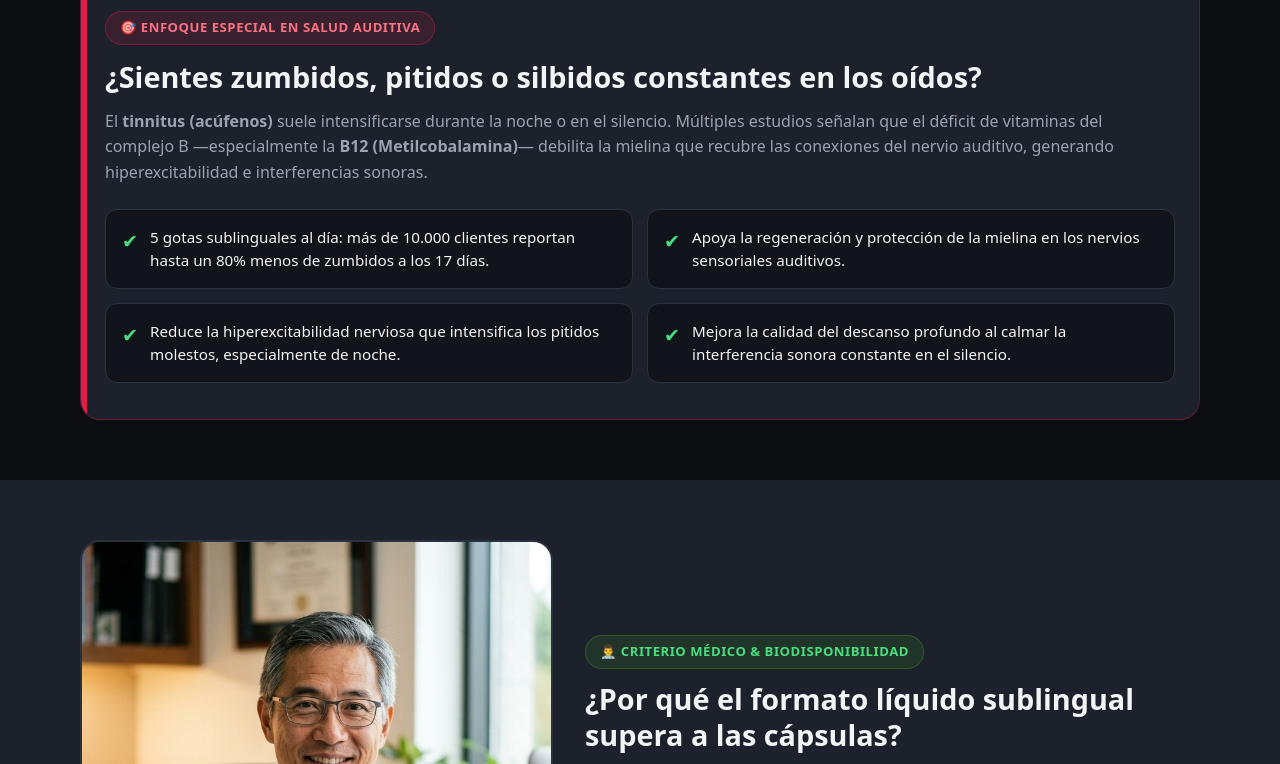
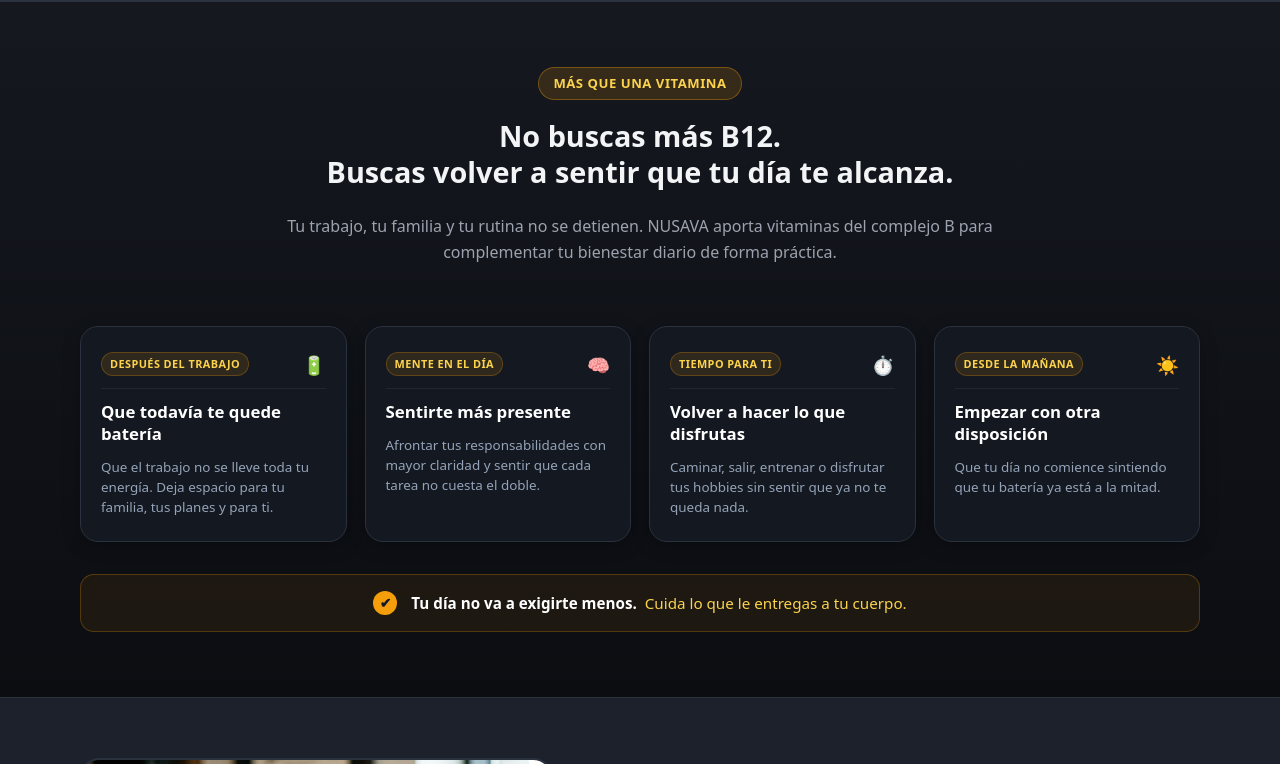
Before and after one commit to cj4452-stack/nusava-store, an Astro site: page / in a window 1280 px wide. Shown: the part 1327-2091 px from the top of the page. Built offline with nearby package versions, Linux system fonts and the light colour scheme; Astro itself is replaced by a stand-in of ours.

Commit message:
feat: enfoque 100% fiel a la captura de la competencia (Mas que una vitamina: energia, bateria y presencia)

```diff
--- a/src/pages/index.astro
+++ b/src/pages/index.astro
@@ -477,29 +477,134 @@ const defaultPack = product.packs[1]; // Combo 2x1
       color: #E2E8F0;
     }
 
-    /* Sección Zumbidos / Tinnitus */
-    .section-tinnitus {
-      background: var(--bg-main);
-      padding: 60px 0;
+    /* Sección Cuadrantes de Energía (Competidor Exacto) */
+    .section-energia-dia {
+      background: linear-gradient(180deg, var(--bg-card), var(--bg-main));
+      border-top: 1px solid var(--border-card);
+      border-bottom: 1px solid var(--border-card);
+      padding: 65px 0;
     }
 
-    .tinnitus-card {
-      background: var(--bg-card-alt);
-      border: 1px solid rgba(225, 29, 72, 0.3);
-      border-radius: 20px;
-      padding: 36px 24px;
-      position: relative;
-      overflow: hidden;
+    .energia-header {
+      text-align: center;
+      max-width: 800px;
+      margin: 0 auto;
+      display: flex;
+      flex-direction: column;
+      align-items: center;
+      gap: 10px;
     }
 
-    .tinnitus-card::before {
-      content: '';
-      position: absolute;
-      top: 0;
-      left: 0;
-      width: 6px;
-      height: 100%;
-      background: var(--b12-red);
+    .cuadrantes-grid {
+      display: grid;
+      grid-template-columns: 1fr;
+      gap: 18px;
+      margin-top: 36px;
+    }
+
+    @media (min-width: 768px) {
+      .cuadrantes-grid {
+        grid-template-columns: repeat(4, 1fr);
+      }
+    }
+
+    .cuadrante-card {
+      background: #141820;
+      border: 1px solid var(--border-card);
+      border-radius: 18px;
+      padding: 24px 20px;
+      display: flex;
+      flex-direction: column;
+      gap: 12px;
+      transition: all 0.25s ease;
+      box-shadow: 0 4px 18px rgba(0, 0, 0, 0.25);
+    }
+
+    .cuadrante-card:hover {
+      border-color: rgba(245, 158, 11, 0.45);
+      transform: translateY(-4px);
+      box-shadow: 0 10px 30px rgba(0, 0, 0, 0.4);
+    }
+
+    .cuadrante-top {
+      display: flex;
+      align-items: center;
+      justify-content: space-between;
+      gap: 8px;
+      padding-bottom: 10px;
+      border-bottom: 1px solid rgba(255, 255, 255, 0.06);
+    }
+
+    .cuadrante-pill {
+      font-size: 0.68rem;
+      font-weight: 800;
+      padding: 3px 8px;
+      border-radius: 999px;
+      background: rgba(245, 158, 11, 0.12);
+      color: #FCD34D;
+      border: 1px solid rgba(245, 158, 11, 0.25);
+      letter-spacing: 0.04em;
+    }
+
+    .cuadrante-icon {
+      font-size: 1.15rem;
+    }
+
+    .cuadrante-title {
+      font-size: 1.05rem;
+      font-weight: 800;
+      color: #FFFFFF;
+      line-height: 1.3;
+    }
+
+    .cuadrante-desc {
+      font-size: 0.84rem;
+      color: #94A3B8;
+      line-height: 1.5;
+    }
+
+    .cuadrante-callout-bar {
+      background: rgba(245, 158, 11, 0.07);
+      border: 1px solid rgba(245, 158, 11, 0.25);
+      border-radius: 14px;
+      padding: 16px 24px;
+      display: flex;
+      align-items: center;
+      justify-content: center;
+      gap: 14px;
+      margin-top: 32px;
+      text-align: center;
+    }
+
+    .callout-check {
+      background: #F59E0B;
+      color: #0F172A;
+      width: 24px;
+      height: 24px;
+      border-radius: 50%;
+      display: flex;
+      align-items: center;
+      justify-content: center;
+      font-weight: 900;
+      font-size: 0.85rem;
+      flex-shrink: 0;
+    }
+
+    .callout-text {
+      display: flex;
+      gap: 8px;
+      flex-wrap: wrap;
+      align-items: center;
+      justify-content: center;
+      font-size: 0.95rem;
+    }
+
+    .callout-text strong {
+      color: #FFFFFF;
+    }
+
+    .callout-text span {
+      color: #FCD34D;
     }
 
     .section-title {
@@ -960,19 +1065,19 @@ const defaultPack = product.packs[1]; // Combo 2x1
           <h1 class="product-title">{product.name}</h1>
           <p class="product-tagline">{product.tagline}</p>
 
-          <!-- Caja de Enfoque Principal (Competidor Hook: Tinnitus + 80% menos en 17 días) -->
+          <!-- Caja de Enfoque Principal (Competidor Hook: Más que una Vitamina) -->
           <div class="competitor-focus-box">
             <div class="focus-box-header">
-              <span class="focus-badge">🎯 ENFOQUE PRINCIPAL</span>
-              <strong>Personas con Tinnitus o Zumbidos en los Oídos</strong>
+              <span class="focus-badge">MÁS QUE UNA VITAMINA</span>
+              <strong>No buscas más B12. Buscas volver a sentir que tu día te alcanza.</strong>
             </div>
             <p class="focus-stat-text">
-              👉 <strong>5 gotas al día de forma sublingual:</strong> Más de 10.000 clientes reportan hasta un <strong>80% menos de zumbidos</strong> a los 17 días tomando el complejo vitamínico B12.
+              Tu trabajo, tu familia y tu rutina no se detienen. NUSAVA aporta vitaminas del complejo B para complementar tu bienestar diario de forma práctica.
             </p>
             <div class="focus-bullets">
-              <div>✔ <strong>Apoyo al Sistema Nervioso:</strong> La B12 protege la mielina del nervio auditivo.</div>
-              <div>✔ <strong>Mejor Descanso Nocturno:</strong> Ayuda a calmar los pitidos en el silencio.</div>
-              <div>✔ <strong>Gotero Sublingual Sabor Frambuesa:</strong> Absorción en segundos sin pastillas.</div>
+              <div>🔋 <strong>Que todavía te quede batería:</strong> Que el trabajo no se lleve toda tu energía. Deja espacio para ti y tu familia.</div>
+              <div>🧠 <strong>Sentirte más presente:</strong> Afrontar responsabilidades con mayor claridad mental y enfoque sostenido.</div>
+              <div>☀️ <strong>Empezar con otra disposición:</strong> Que tu día no arranque sintiendo que tu batería ya está a la mitad.</div>
             </div>
           </div>
 
@@ -1060,24 +1165,73 @@ const defaultPack = product.packs[1]; // Combo 2x1
     </div>
   </div>
 
-  <!-- Sección Zumbidos / Tinnitus -->
-  <section class="section-tinnitus">
+  <!-- Sección Cuadrantes: Más que una Vitamina (Screenshot Competidor) -->
+  <section class="section-energia-dia">
     <div class="container">
-      <div class="tinnitus-card">
-        <span class="badge-pill badge-red" style="margin-bottom: 14px;">🎯 Enfoque Especial en Salud Auditiva</span>
-        <h2 class="section-title">¿Sientes zumbidos, pitidos o silbidos constantes en los oídos?</h2>
+      <div class="energia-header">
+        <span class="badge-pill badge-gold" style="margin-bottom: 8px;">MÁS QUE UNA VITAMINA</span>
+        <h2 class="section-title">No buscas más B12.<br />Buscas volver a sentir que tu día te alcanza.</h2>
         <p class="section-desc">
-          El <strong>tinnitus (acúfenos)</strong> suele intensificarse durante la noche o en el silencio.
-          Múltiples estudios señalan que el déficit de vitaminas del complejo B —especialmente la <strong>B12 (Metilcobalamina)</strong>— debilita la mielina que recubre las conexiones del nervio auditivo, generando hiperexcitabilidad e interferencias sonoras.
+          Tu trabajo, tu familia y tu rutina no se detienen. NUSAVA aporta vitaminas del complejo B para complementar tu bienestar diario de forma práctica.
         </p>
+      </div>
 
-        <div class="claims-list">
-          {product.tinnitusClaims.map((claim) => (
-            <div class="claim-item">
-              <span class="claim-icon">✔</span>
-              <span>{claim}</span>
-            </div>
-          ))}
+      <div class="cuadrantes-grid">
+        <!-- Cuadrante 1: Después del trabajo -->
+        <div class="cuadrante-card">
+          <div class="cuadrante-top">
+            <span class="cuadrante-pill">DESPUÉS DEL TRABAJO</span>
+            <span class="cuadrante-icon">🔋</span>
+          </div>
+          <h3 class="cuadrante-title">Que todavía te quede batería</h3>
+          <p class="cuadrante-desc">
+            Que el trabajo no se lleve toda tu energía. Deja espacio para tu familia, tus planes y para ti.
+          </p>
+        </div>
+
+        <!-- Cuadrante 2: Mente en el día -->
+        <div class="cuadrante-card">
+          <div class="cuadrante-top">
+            <span class="cuadrante-pill">MENTE EN EL DÍA</span>
+            <span class="cuadrante-icon">🧠</span>
+          </div>
+          <h3 class="cuadrante-title">Sentirte más presente</h3>
+          <p class="cuadrante-desc">
+            Afrontar tus responsabilidades con mayor claridad y sentir que cada tarea no cuesta el doble.
+          </p>
+        </div>
+
+        <!-- Cuadrante 3: Tiempo para ti -->
+        <div class="cuadrante-card">
+          <div class="cuadrante-top">
+            <span class="cuadrante-pill">TIEMPO PARA TI</span>
+            <span class="cuadrante-icon">⏱️</span>
+          </div>
+          <h3 class="cuadrante-title">Volver a hacer lo que disfrutas</h3>
+          <p class="cuadrante-desc">
+            Caminar, salir, entrenar o disfrutar tus hobbies sin sentir que ya no te queda nada.
+          </p>
+        </div>
+
+        <!-- Cuadrante 4: Desde la mañana -->
+        <div class="cuadrante-card">
+          <div class="cuadrante-top">
+            <span class="cuadrante-pill">DESDE LA MAÑANA</span>
+            <span class="cuadrante-icon">☀️</span>
+          </div>
+          <h3 class="cuadrante-title">Empezar con otra disposición</h3>
+          <p class="cuadrante-desc">
+            Que tu día no comience sintiendo que tu batería ya está a la mitad.
+          </p>
+        </div>
+      </div>
+
+      <!-- Barra inferior destacada de la captura -->
+      <div class="cuadrante-callout-bar">
+        <span class="callout-check">✔</span>
+        <div class="callout-text">
+          <strong>Tu día no va a exigirte menos.</strong>
+          <span>Cuida lo que le entregas a tu cuerpo.</span>
         </div>
       </div>
     </div>
--- a/src/products/nusava/config.ts
+++ b/src/products/nusava/config.ts
@@ -3,7 +3,7 @@ import type { ProductConfig } from '../types';
 export const nusavaConfig: ProductConfig = {
   slug: 'nusava-b12',
   name: '2x1 | Nusava® Complejo de Vitamina B12 + B6 + B1',
-  tagline: 'Fórmula Líquida Sublingual de Alta Potencia (5000 mcg). Apoyo al Sistema Nervioso, Metabolismo Energético y Alivio de Zumbidos en el Oído (Tinnitus)',
+  tagline: 'Tu trabajo, tu familia y tu rutina no se detienen. NUSAVA aporta vitaminas del complejo B para complementar tu bienestar diario de forma práctica.',
   volume: '60 ml por frasco (120 ml en Combo 2x1)',
   flavor: 'Sabor Frambuesa Natural',
   badges: ['Vegano 100%', 'Sin Gluten', 'Non-GMO', 'Absorción Sublingual Rápida', 'Pago Contra Entrega'],
@@ -44,56 +44,56 @@ export const nusavaConfig: ProductConfig = {
       name: 'Vitamina B12',
       dose: '5000 mcg',
       color: '#E11D48',
-      benefit: 'Protege la vaina de mielina de los nervios auditivos, combate el cansancio crónico y revitaliza la función cerebral.'
+      benefit: 'Metilcobalamina de alta pureza. Estimula la formación de energía celular y protege el sistema nervioso contra la fatiga.'
     },
     {
       name: 'Vitamina B6',
       dose: '3400 mcg',
       color: '#F97316',
-      benefit: 'Crucial para la síntesis de neurotransmisores (serotonina y GABA), regulando el estrés y favoreciendo un descanso profundo.'
+      benefit: 'Crucial para la claridad mental, el metabolismo de proteínas y la síntesis de neurotransmisores del buen ánimo.'
     },
     {
       name: 'Vitamina B1',
       dose: '2400 mcg',
       color: '#F59E0B',
-      benefit: 'Acelera la transformación de carbohidratos en energía ATP utilizable por tus músculos y sistema nervioso.'
+      benefit: 'Transforma los nutrientes de los alimentos en energía ATP limpia y constante para músculos y cerebro.'
     },
     {
       name: 'Niacina + Folato',
       dose: 'Fórmula Activa',
       color: '#48A127',
-      benefit: 'Mejora la microcirculación periférica, permitiendo que los nutrientes lleguen eficazmente al oído interno y cerebro.'
+      benefit: 'Optimiza la microcirculación y oxigenación para que el rendimiento físico y mental se mantenga estable.'
     }
   ],
   tinnitusClaims: [
-    '5 gotas sublinguales al día: más de 10.000 clientes reportan hasta un 80% menos de zumbidos a los 17 días.',
-    'Apoya la regeneración y protección de la mielina en los nervios sensoriales auditivos.',
-    'Reduce la hiperexcitabilidad nerviosa que intensifica los pitidos molestos, especialmente de noche.',
-    'Mejora la calidad del descanso profundo al calmar la interferencia sonora constante en el silencio.'
+    'Que todavía te quede batería después del trabajo para tu familia, tus planes y para ti.',
+    'Sentirte más presente: afrontar responsabilidades con mayor claridad y sin sentir que cada tarea cuesta el doble.',
+    'Volver a hacer lo que disfrutas: caminar, salir, entrenar o tus hobbies sin sentir que ya no te queda nada.',
+    'Empezar cada mañana con otra disposición, sin sentir que tu batería ya arranca a la mitad.'
   ],
   energyClaims: [
-    'Absorción sublingual directa: evita el paso por el estómago y entra al torrente sanguíneo en minutos.',
-    'Dile adiós a la pesadez de las pastillas gigantes difíciles de tragar.',
-    'Claridad mental sostenida desde primera hora sin taquicardia ni bajones de azúcar.',
-    'Respaldo de laboratorio con buenas prácticas de manufactura (GMP Tested).'
+    'Absorción sublingual directa: entra al torrente sanguíneo en minutos sin pasar por el tracto digestivo.',
+    'Sin la pesadez de pastillas difíciles de tragar ni las molestias gástricas de cápsulas convencionales.',
+    'Energía limpia y sostenida sin cafeína, sin taquicardias y sin el temido bajón de la tarde.',
+    'Fórmula certificada de libre venta con buenas prácticas de manufactura (GMP Tested).'
   ],
   routineSteps: [
     {
       step: 1,
       title: 'Tómalo por la mañana',
-      description: 'Al despertar o junto a tu café matutino. Su fresco sabor frambuesa es delicioso y fácil de incorporar.',
+      description: 'Al despertar o junto a tu desayuno. Su fresco sabor frambuesa es delicioso y fácil de incorporar.',
       image: '/media/nusava/rutina-cocina.jpg'
     },
     {
       step: 2,
       title: '5 gotas debajo de la lengua',
-      description: 'Carga el gotero (1.5 ml) y mantenlo bajo la lengua por 30 segundos para una absorción sublingual instantánea.',
+      description: 'Carga el gotero y mantenlo bajo la lengua unos segundos para una absorción sublingual inmediata.',
       image: '/media/nusava/ugc-selfie.jpg'
     },
     {
       step: 3,
-      title: 'Sigue tu día con energía',
-      description: 'Siente cómo tu enfoque se mantiene nítido y la fatiga no te detiene hasta terminar la jornada.',
+      title: 'Siente que tu día rinde',
+      description: 'Mantén la claridad y la batería encendida para rendir en el trabajo y disfrutar tu tiempo libre.',
       image: '/media/nusava/enfoque-escritorio.jpg'
     }
   ],
@@ -103,7 +103,7 @@ export const nusavaConfig: ProductConfig = {
       age: 28,
       city: 'Santiago Centro',
       stars: 5,
-      comment: 'Soy malísima para acordarme de tomar pastillas, pero este gotero en la cocina me cambió la rutina. Lo pongo bajo la lengua antes del café y siento que rindo el triple en la oficina.',
+      comment: 'El trabajo me dejaba con la batería agotada a las 2 de la tarde. Este gotero me cambió la rutina: claridad mental desde temprano y sin la taquicardia del café.',
       avatar: '/media/nusava/testimonio-1.jpg',
       verified: true
     },
@@ -112,7 +112,7 @@ export const nusavaConfig: ProductConfig = {
       age: 41,
       city: 'Viña del Mar',
       stars: 5,
-      comment: 'Tenía un zumbido agudo en el oído que me volvía loco al intentar dormir. Llevo 3 semanas tomándolo y la diferencia es enorme, casi ni lo noto y duermo de corrido.',
+      comment: 'Llegaba del trabajo destruido, sin ganas de nada. Llevo 3 semanas con Nusava y la diferencia es enorme: me queda energía para compartir con mis hijos al llegar a casa.',
       avatar: '/media/nusava/testimonio-2.jpg',
       verified: true
     },
@@ -121,7 +121,7 @@ export const nusavaConfig: ProductConfig = {
       age: 33,
       city: 'Concepción',
       stars: 5,
-      comment: 'Compré la promo 2x1 y me llegó al día siguiente con pago al recibir. Es muy rico de sabor y me ha quitado esa sensación de agotamiento permanente.',
+      comment: 'Compré la promo 2x1 y me llegó al día siguiente con pago al recibir. Es muy rico de sabor y despertar con otra disposición hace una diferencia enorme en mi día.',
       avatar: '/media/nusava/testimonio-3.jpg',
       verified: true
     }
```
